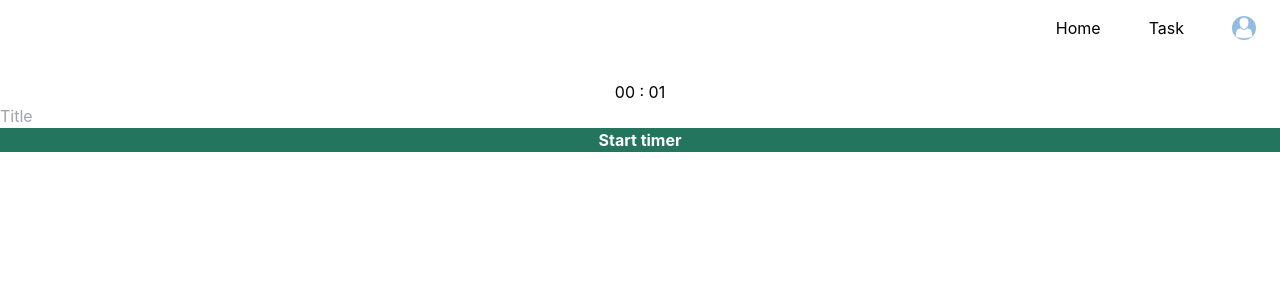
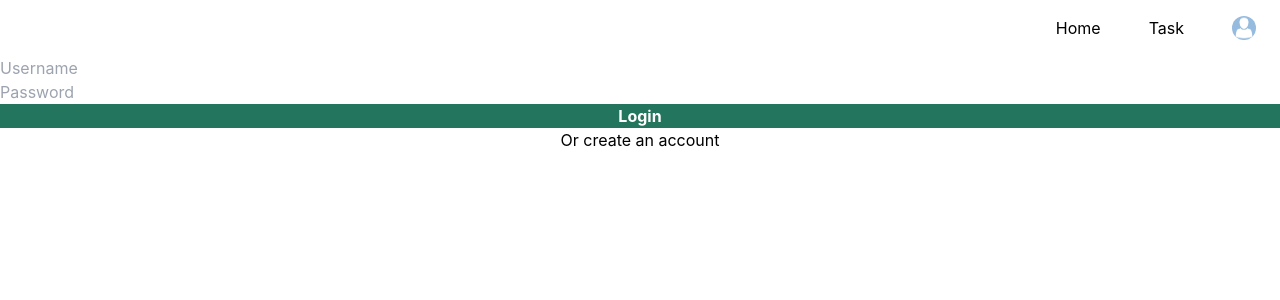
Before and after one commit to Fhuu/ba-client-demo, a React (Create React App) app: page / in a window 1280 px wide. Shown: the top 300 px of the page. Built offline with nearby package versions, Linux system fonts and the light colour scheme; no server answers.

Commit message:
change Route

```diff
--- a/src/App.js
+++ b/src/App.js
@@ -9,7 +9,7 @@ import React from 'react';
 
 import Navigation from './navigation-bar/Navigation';
 import Home from './home/Index';
-import Task from './task/Index';
+import TaskPage from './task/Index';
 import Auth from './auth/Index';
 import User from './user/Index';
 
@@ -23,13 +23,13 @@ class App extends React.Component {
 					<Router>
 						<Navigation />
 						<Switch>
-							<Route path="/" exact>
+							<Route path="/home" exact>
 								<Home />
 							</Route>
 							<Route path="/task">
-								<Task />
+								<TaskPage />
 							</Route>
-							<Route path='/login'>
+							<Route path={['/login', '/']} exact>
 								<Auth path="login" />
 							</Route>
 							<Route path='/signup'>
```
